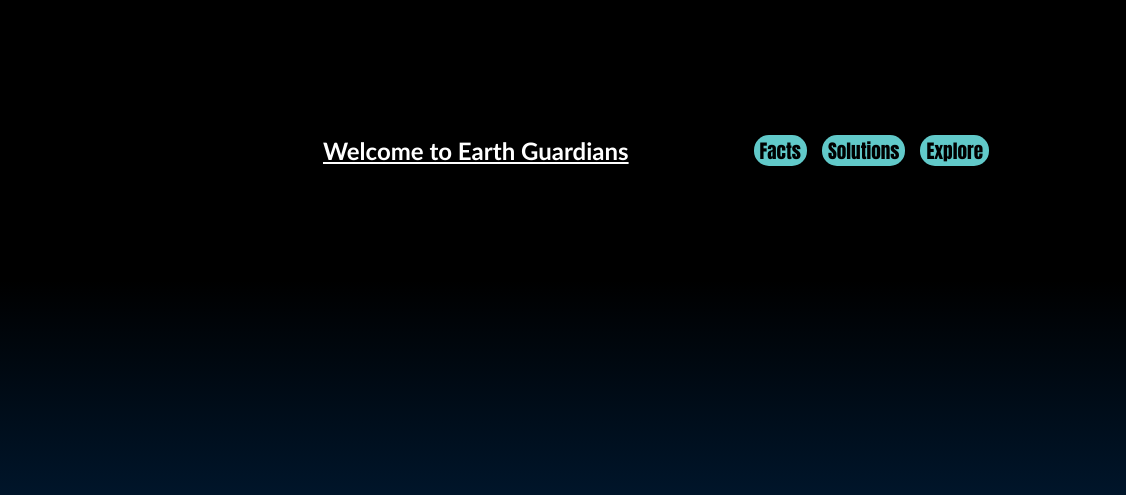
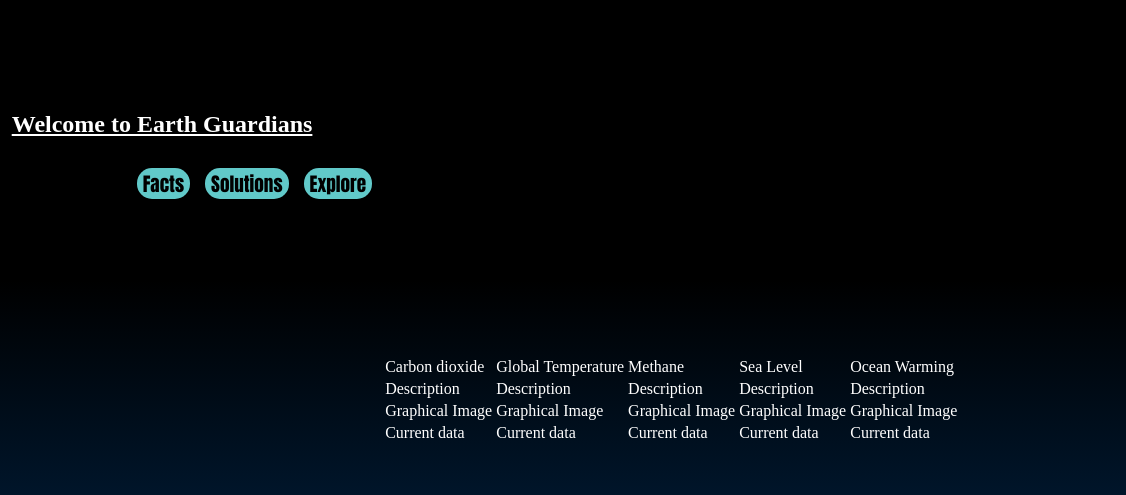
Before and after one commit to rohammaiti/rohammaiti, a plain HTML site: page Earth project/index.html in a window 1280 px wide. Shown: the top 495 px of the page, 154-1280 px from the left. Drawn offline with Linux system fonts and the light colour scheme.

Commit message:
Update index.html

```diff
--- a/Earth project/index.html
+++ b/Earth project/index.html
@@ -4,12 +4,11 @@
     <meta charset="UTF-8">
     <meta name="viewport" content="width=device-width, initial-scale=1.0">
     <link rel="stylesheet" href="index.css">
-    <title></title>
 </head>
 <body class="backg">
-    <img srcset="./assets/asset1.jpg"/ alt="earth">
-    <div class="title"><h2><u>Welcome to Earth Guardians</u></h2></div>
-    <div class="header-btn">
+    <div class="header">
+        <img srcset="./assets/asset1.jpg" alt="earth">
+        <h2><u>Welcome to Earth Guardians</u></h2>
         <nav class="navbar">
             <ul  class="nav-list">
                 <li class="right"><a href="#facts"><button class="design">Facts</button></a></li>
@@ -18,5 +17,44 @@
             </ul>
         </nav>
     </div>
+
+    <div class="datasection">
+        <table>
+            <tr>
+                <td>Carbon dioxide</td>
+                <td>Global Temperature</td>
+                <td>Methane</td>
+                <td>Sea Level</td>
+                <td>Ocean Warming</td>
+            </tr>
+            <tr>
+                <td>Description</td>
+                <td>Description</td>
+                <td>Description</td>
+                <td>Description</td>
+                <td>Description</td>
+            </tr>
+            <tr>
+                <td>Graphical Image</td>
+                <td>Graphical Image</td>
+                <td>Graphical Image</td>
+                <td>Graphical Image</td>
+                <td>Graphical Image</td>
+            </tr>
+            <tr>
+                <td>Current data</td>
+                <td>Current data</td>
+                <td>Current data</td>
+                <td>Current data</td>
+                <td>Current data</td>
+            </tr>
+        </table>
+    </div>
+
+    <div class="sections">
+
+    </div>
+
+
 </body>
 </html>
```
